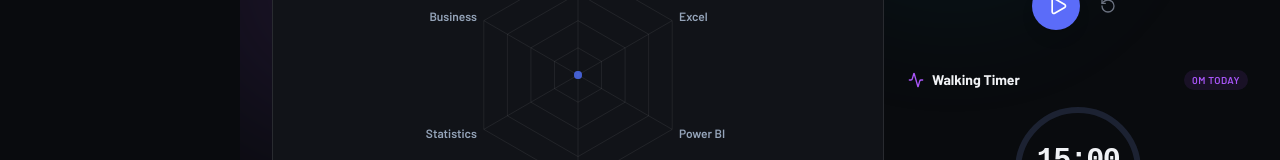
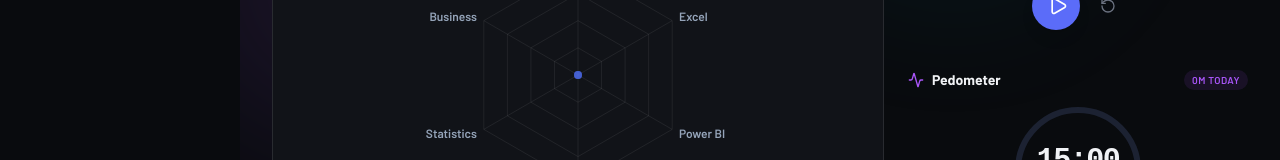
Before and after one commit to piyushnegi856-hub/data-analyst-os, a Next.js app: page / in a window 1280 px wide. Shown: the part 616-776 px from the top of the page. Built offline with nearby package versions, Linux system fonts and the light colour scheme.

Commit message:
chore: Rename Walking Timer to Pedometer

```diff
--- a/src/components/dashboard/Pedometer.tsx
+++ b/src/components/dashboard/Pedometer.tsx
@@ -84,7 +84,7 @@ export function Pedometer() {
       <div className="flex items-center justify-between mb-4">
         <div className="flex items-center gap-2">
           <Activity className="w-4 h-4" style={{ color: "var(--purple)" }} />
-          <h3 className="text-sm font-bold" style={{ color: "var(--text-primary)" }}>Walking Timer</h3>
+          <h3 className="text-sm font-bold" style={{ color: "var(--text-primary)" }}>Pedometer</h3>
         </div>
         <div className="text-[10px] font-semibold tracking-wider uppercase px-2 py-0.5 rounded-full" style={{ background: "var(--purple-subtle)", color: "var(--purple)" }}>
           {totalWalkedToday}m Today
```
